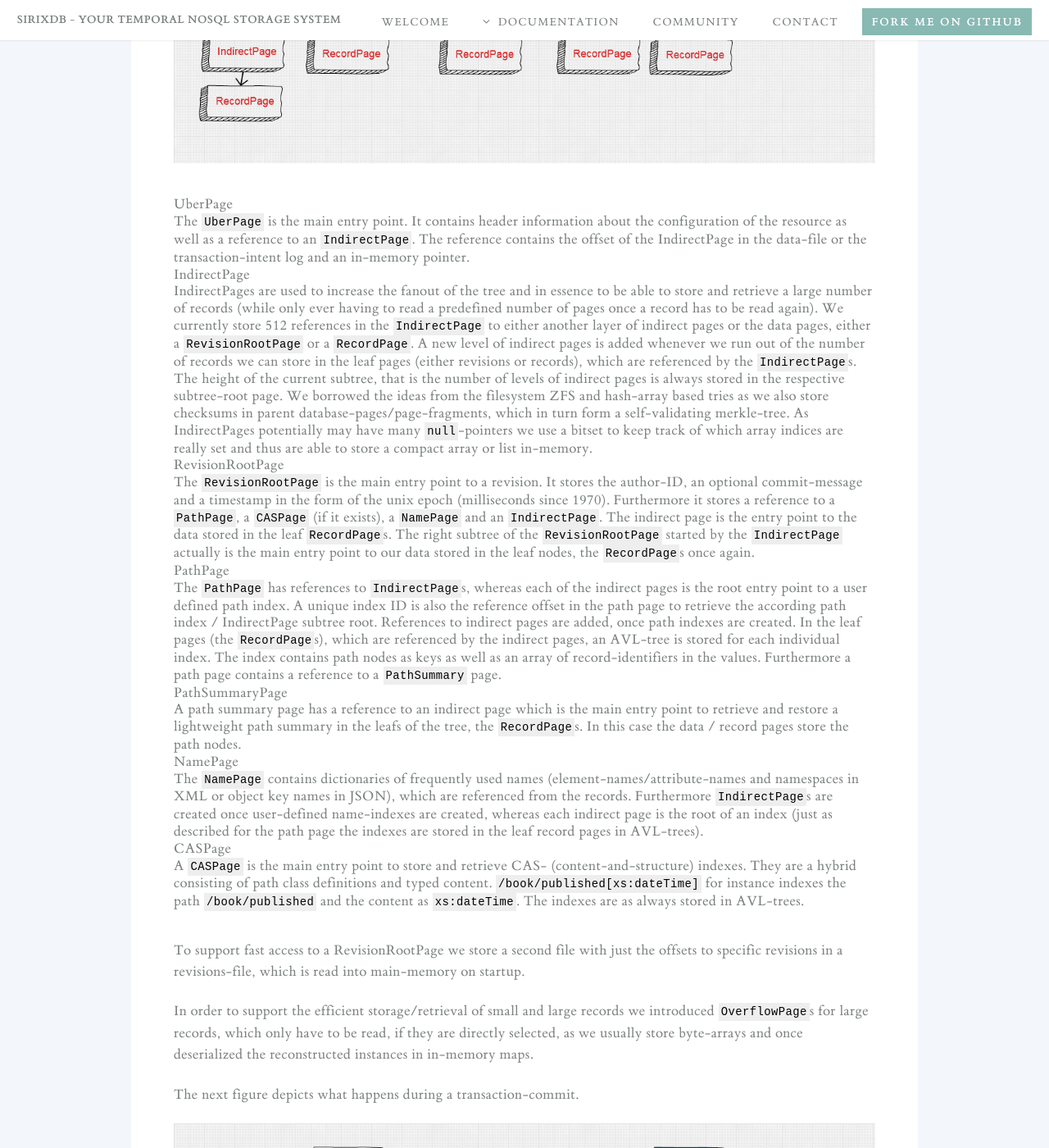
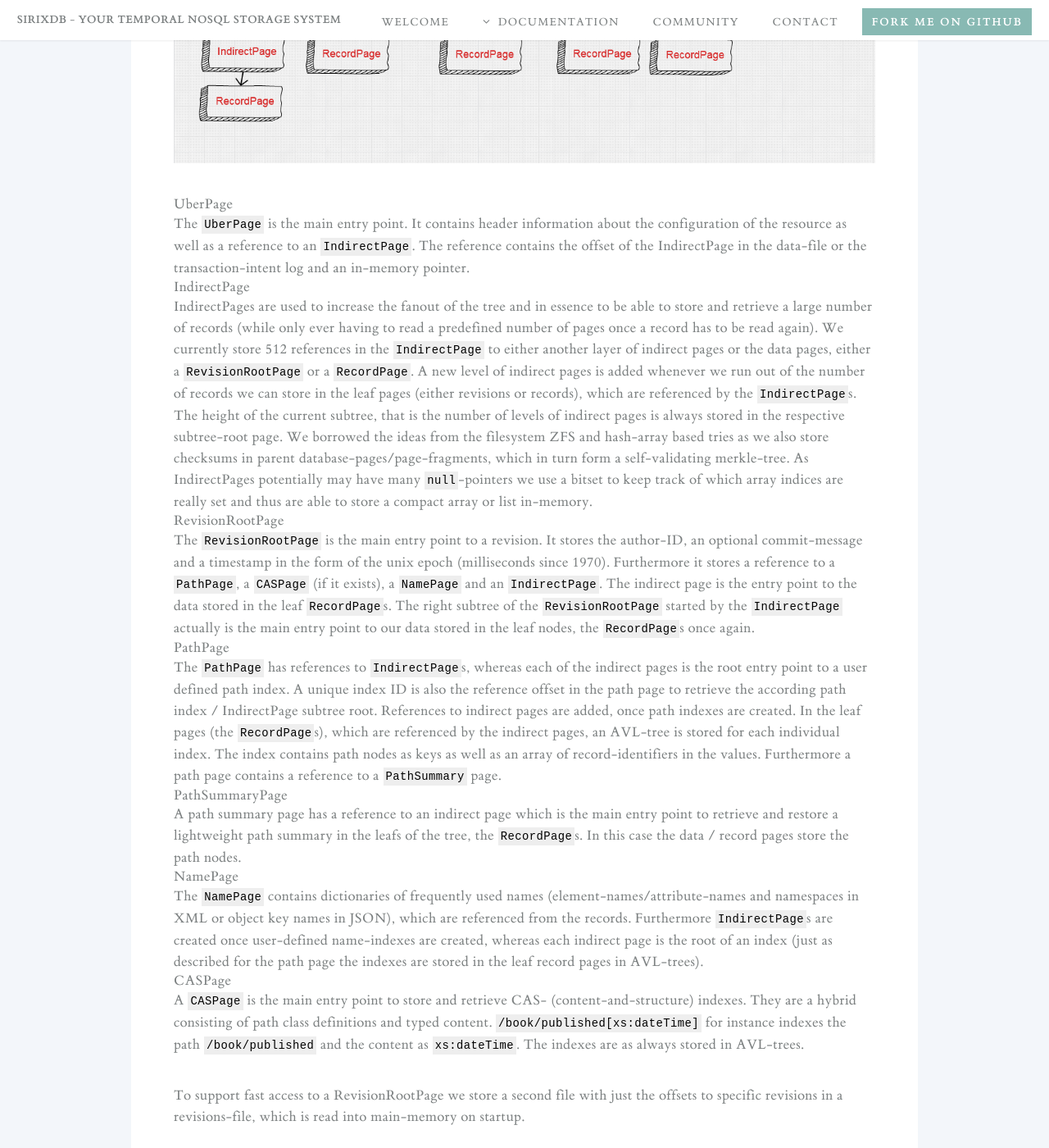
Before and after one commit to sirixdb/sirixdb.github.io, a Jekyll site: the page built from concepts.md, in a window 1280 px wide and 1400 px high, scrolled down 2278 px. Shown: the whole window at 82% size. Built offline with Jekyll 4.4.1, drawn with Linux system fonts in a browser that asks for light colours; our own code applies the rules of GitHub Pages for plain Markdown files.

Commit message:
Update style.css

```diff
--- a/css/style.css
+++ b/css/style.css
@@ -1169,6 +1169,14 @@ section.markdown > p {
   line-height: 1.5em;
 }
 
+dl {
+  margin-top: 1.5em;
+}
+
+dd {
+  line-height: 1.5em;
+}
+
 pre.highlight {
   margin-top: 0.5em;
   margin-bottom: 0.5em;
```
